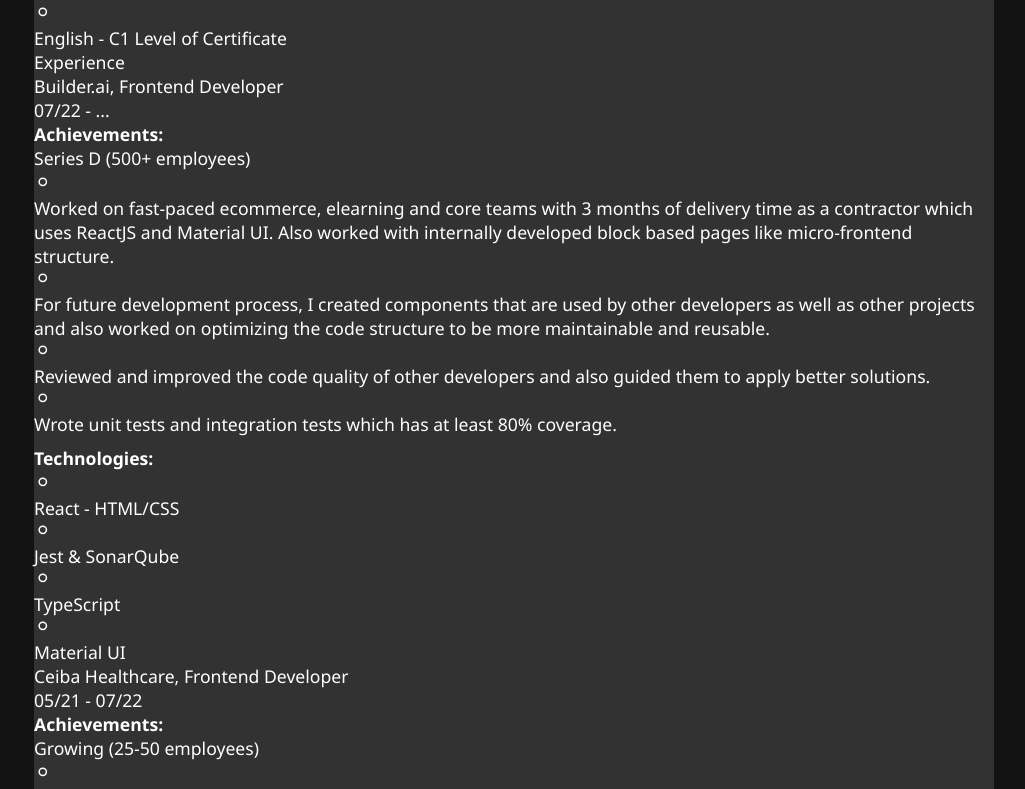
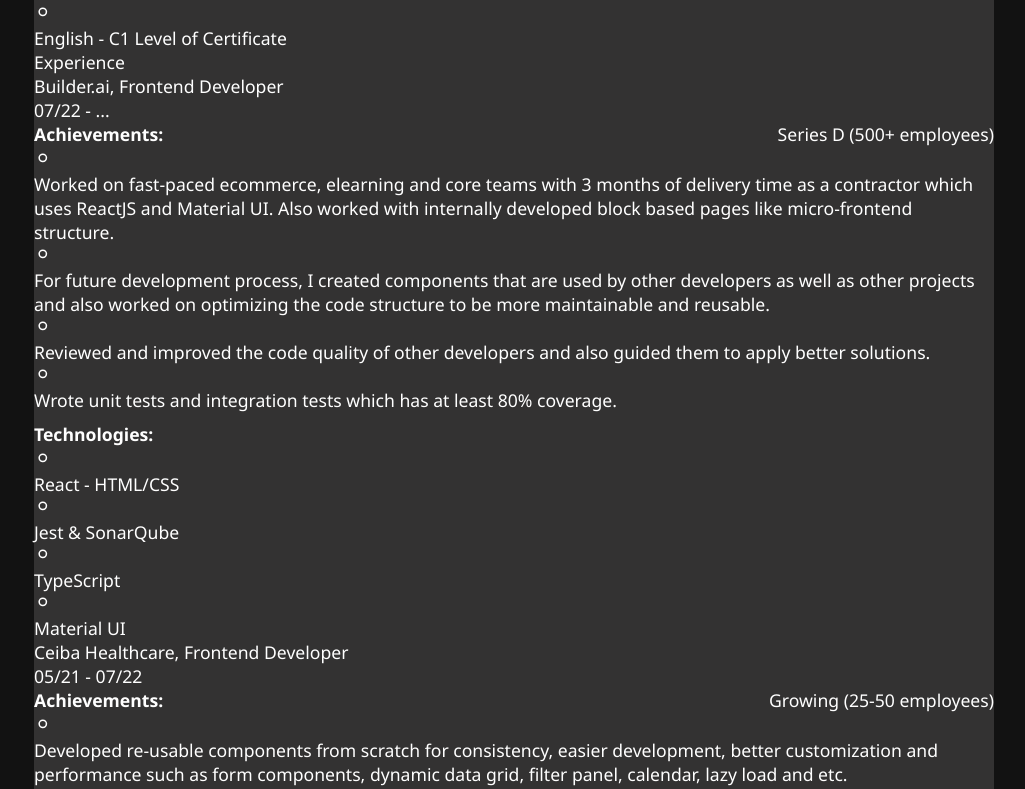
Before and after one commit to BurakBal96/burak-bal-resume, a React (Create React App) app: page / in a window 1280 px wide. Shown: the part 1662-2451 px from the top of the page, without its empty margins (126-1151 px from the left). Built offline with nearby package versions, Linux system fonts and the light colour scheme.

Commit message:
styles issue fix

```diff
--- a/src/styles/common.scss
+++ b/src/styles/common.scss
@@ -18,6 +18,11 @@
 #root {
     padding: 0;
     margin: 0;
+}
+
+.space-between {
+    display: flex;
+    justify-content: space-between;
 }
 
 .mb-2 {
```
